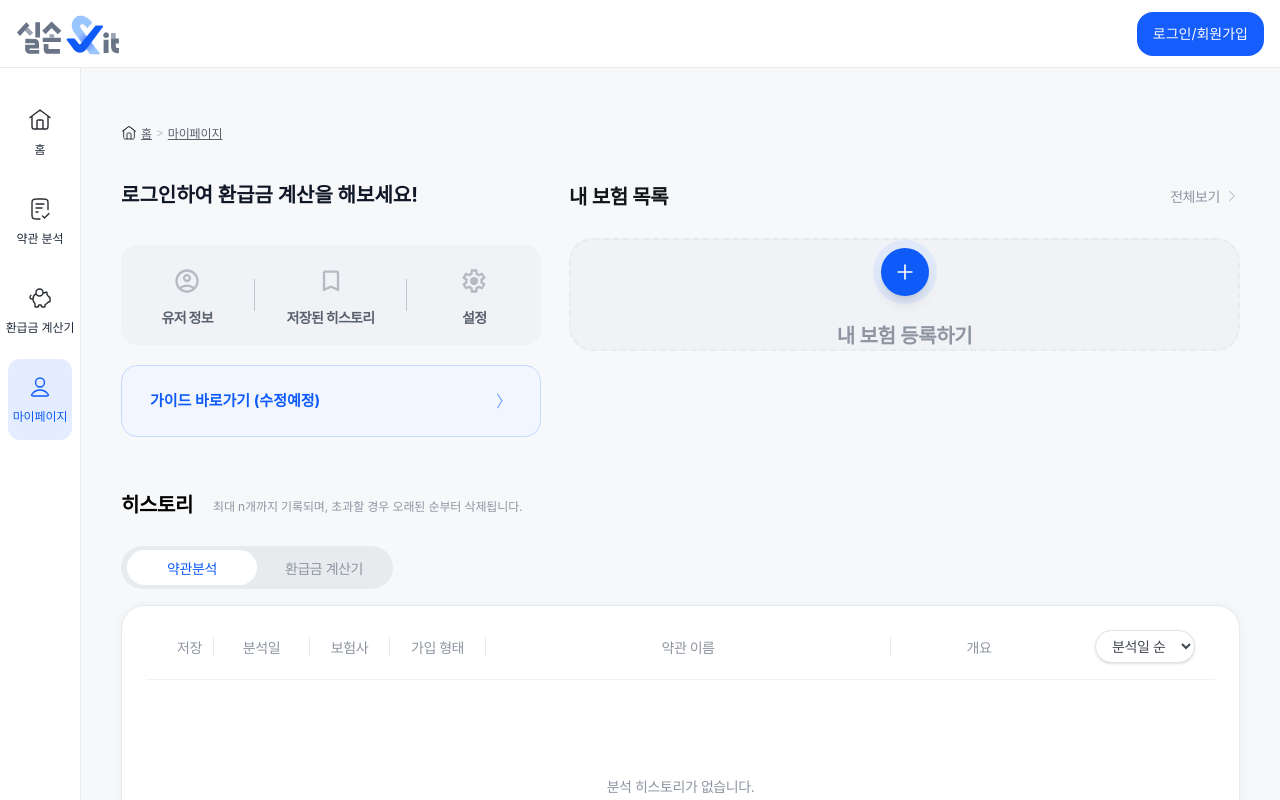
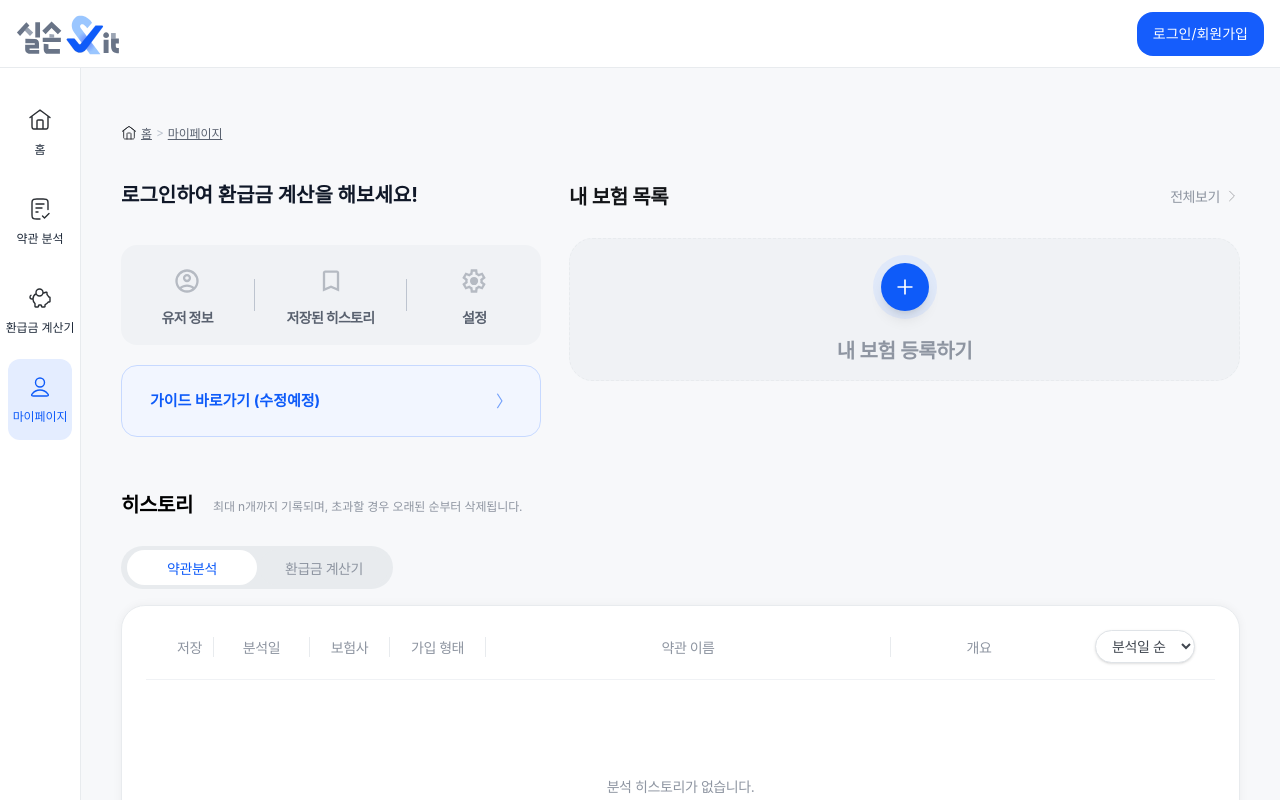
Before and after one commit to swyp-13-team8/swyp-13th-team8-FE, a React (Vite) app: page /mypage in a window 1280 px wide. Built offline with nearby package versions, Linux system fonts and the light colour scheme.

Commit message:
style: css 변경

```diff
--- a/src/components/layout/Header.tsx
+++ b/src/components/layout/Header.tsx
@@ -45,17 +45,17 @@ const Header = () => {
       </NavLink>
       {/* 로그인 했을 시 나올 프로필 */}
       {data ? (
-        <div className="hidden w-42 h-11 md:flex gap-3 items-center justify-center">
+        <div className="hidden min-w-40 h-11 md:flex gap-3 items-center justify-center">
           <div className="w-24.5 h-8 flex gap-2 items-center">
             {/* 백엔드 API 연결 후 유저 이름, 프로필 사진 받으면 변경 */}
             <CImg src={data.profileImageUrl} alt="프로필" className="w-8 h-8 rounded-full" />
             {/* 유저 이름 */}
-            <p className="text-gray-scale-50 text-body-s-r truncate">{data.name} </p>
+            <p className="text-gray-scale-50 text-body-s-r truncate">{data.name}</p>
             <span className="text-gray-scale-50 text-body-s-r">님</span>
           </div>
           <CButton
             onClick={logoutClickHandler}
-            className="py-1.5 text-[11px] md:rounded-sm border cursor-pointer border-gray-scale-20 text-gray-scale-50 "
+            className="py-1.5 px-2 text-[11px] md:rounded-sm border cursor-pointer border-gray-scale-20 text-gray-scale-50 "
             children="로그아웃"
           />
         </div>
--- a/src/pages/My/components/InsuranceList.tsx
+++ b/src/pages/My/components/InsuranceList.tsx
@@ -48,7 +48,7 @@ const InsuranceList = () => {
         <button
           disabled={!isLogin}
           onClick={() => navigate('/mypage/insurance/add')}
-          className="flex-1 flex flex-col items-center justify-center bg-gray-scale-10 rounded-[24px] border-2 border-dashed border-gray-scale-20 hover:bg-gray-scale-10 transition-all group"
+          className="flex-1 flex flex-col items-center justify-center bg-gray-scale-10 p-4 rounded-[24px] border-1 border-dashed border-gray-scale-20 hover:bg-gray-scale-10 transition-all group"
         >
           <div className="relative w-16 h-16 mb-4 flex items-center justify-center">
             <div className="absolute inset-0 bg-primary-20 rounded-full opacity-40 group-hover:scale-125 transition-transform duration-300"></div>
```
